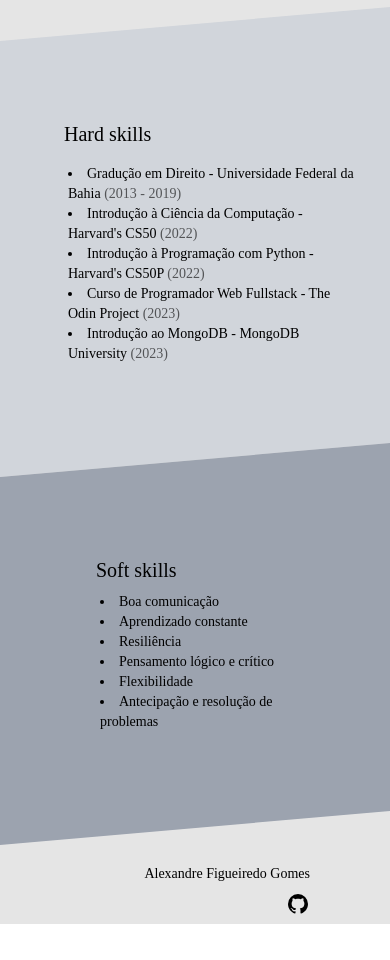
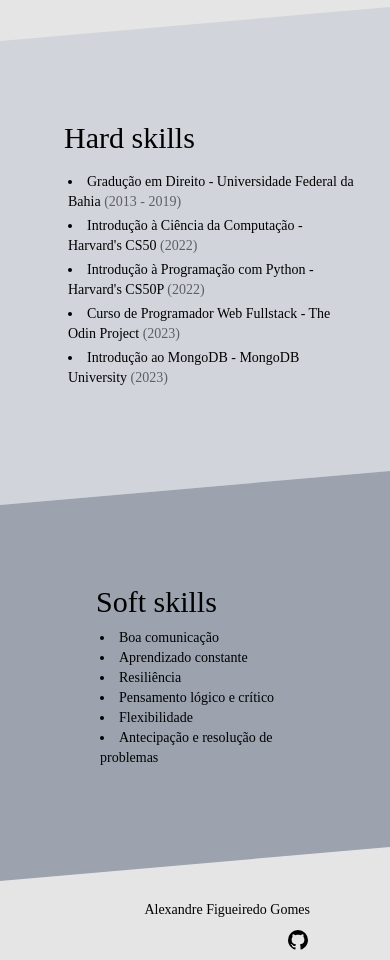
Before and after one commit to alefgomes0/my-portfolio, a React (Vite) app: page / in a window 390 px wide. Shown: the part 3460-4420 px from the top of the page. Before the commit the page ends 4384 px from the top, so only its background shows below. Built offline with nearby package versions, Linux system fonts and the light colour scheme; a web font is replaced by a local one.

Commit message:
Make small typography changes

```diff
--- a/src/components/Formação/Formação.tsx
+++ b/src/components/Formação/Formação.tsx
@@ -7,27 +7,27 @@
       <div className="dark:text-neutral-200 justify-items-center grid grid-cols-1 grid-rows-1 gap-2 pt-24 pb-24 pr-0.5 isolate relative after:absolute after:content-[''] after:inset-0 after:bg-gray-300 after:dark:bg-neutral-800 after:skew-y-[-5deg] after:z-[-1]">
         <div className="grid grid-col-1 grid-row-2 gap-8 font-[metropolislight]">
           <div className="flex flex-col gap-2 pl-16 md:pl-24 md:pr-0 lg:pl-0 pr-8">
-            <h5 className="text-xl md:text-3xl pb-2">Hard skills</h5>
+            <h5 className="text-3xl md:text-3xl pb-2">Hard skills</h5>
             <ul className="text-sm md:text-xl list-disc list-inside pl-1">
-              <li>
+              <li className="mb-1">
                 Gradução em Direito - Universidade Federal da Bahia{" "}
-                <span className="text-sm opacity-60">(2013 - 2019)</span>
+                <span className="text-sm opacity-[55%]">(2013 - 2019)</span>
               </li>
-              <li>
+              <li className="mb-1">
                 Introdução à Ciência da Computação - Harvard's CS50{" "}
-                <span className="text-sm opacity-60">(2022)</span>
+                <span className="text-sm opacity-[55%]">(2022)</span>
               </li>
-              <li>
+              <li className="mb-1">
                 Introdução à Programação com Python - Harvard's CS50P{" "}
-                <span className="text-sm opacity-60">(2022)</span>
+                <span className="text-sm opacity-[55%]">(2022)</span>
               </li>
-              <li>
+              <li className="mb-1">
                 Curso de Programador Web Fullstack - The Odin Project{" "}
-                <span className="text-sm opacity-60">(2023)</span>
+                <span className="text-sm opacity-[55%]">(2023)</span>
               </li>
-              <li>
+              <li className="mb-1">
                 Introdução ao MongoDB - MongoDB University{" "}
-                <span className="text-sm opacity-60">(2023)</span>
+                <span className="text-sm opacity-[55%]">(2023)</span>
               </li>
             </ul>
           </div>
@@ -36,7 +36,7 @@
       <div className="justify-center justify-items-end font-[metropolisregular] grid grid-cols-1 grid-rows-1 gap-2 pt-24 pb-24 pl-16 pr-8 md:pr-32  lg:pr-72 isolate relative after:absolute after:content-[''] after:inset-0 after:bg-gray-400 after:dark:bg-neutral-950 after:skew-y-[-5deg] after:z-[-1]">
         <div className="grid grid-col-1 grid-row-2 gap-8">
           <div className="dark:text-neutral-200 flex flex-col gap-2 font-[metropolislight] pl-8 pr-8">
-            <h5 className="text-xl md:text-3xl">Soft skills</h5>
+            <h5 className="text-3xl md:text-3xl">Soft skills</h5>
             <ul className="text-sm md:text-xl list-disc list-inside pl-1">
               <li>Boa comunicação</li>
               <li>Aprendizado constante</li>
```
